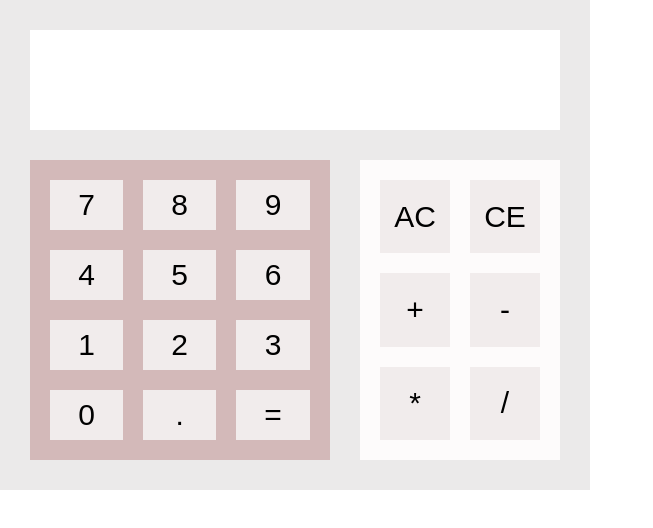
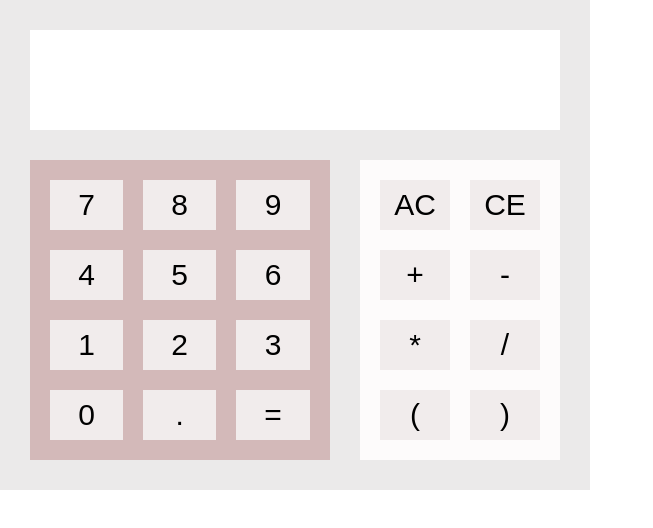
Before and after one commit to MarlenaFlueh/react-calculator, a React app: page / in a window 1280 px wide. Shown: the top 528 px of the page, without its empty margins (0-653 px from the left). Built offline with nearby package versions, Linux system fonts and the light colour scheme.

Commit message:
add brackets

```diff
--- a/src/components/Operations/Operations.js
+++ b/src/components/Operations/Operations.js
@@ -6,7 +6,7 @@ const OperationContainer = styled.div`
   display: grid;
   grid-template-columns: auto auto;
   grid-template-rows: auto auto auto;
-  grid-template-areas: "deleted shortened" "added minused" "multiplied divided";
+  grid-template-areas: "deleted shortened" "added minused" "multiplied divided" "bracketOpen bracketClose";
   grid-column-gap: 20px;
   grid-row-gap: 20px;
   padding: 20px;
@@ -32,7 +32,9 @@ const operatorObj = {
   added: "+",
   minused: "-",
   multiplied: "*",
-  divided: "/"
+  divided: "/",
+  bracketOpen: "(",
+  bracketClose: ")"
 };
 
 const operations = props => (
--- a/src/containers/Calculator/Calculator.js
+++ b/src/containers/Calculator/Calculator.js
@@ -62,6 +62,14 @@ class Calculator extends Component {
     });
   };
 
+  handleOnBracketOpen = () => {
+    this.handleOnNumber("(");
+  };
+
+  handleOnBracketClose = () => {
+    this.handleOnNumber(")");
+  };
+
   render() {
     return (
       <Fragment>
@@ -74,6 +82,8 @@ class Calculator extends Component {
           multiplied={this.handleOnMultiply}
           divided={this.handleOnDivide}
           shortened={this.handleOnShort}
+          bracketOpen={this.handleOnBracketOpen}
+          bracketClose={this.handleOnBracketClose}
         />
       </Fragment>
     );
--- a/src/utils/CalculatorLogik/CalculatorLogic.js
+++ b/src/utils/CalculatorLogik/CalculatorLogic.js
@@ -40,7 +40,8 @@ class CalculatorLogic {
     const tempResult = this.cache.join(" ");
     this.result = math.eval(tempResult);
 
-    this.currentValue = "";
+    this.currentValue = this.result;
+    this.cache = [];
   }
 
   clear() {
```
